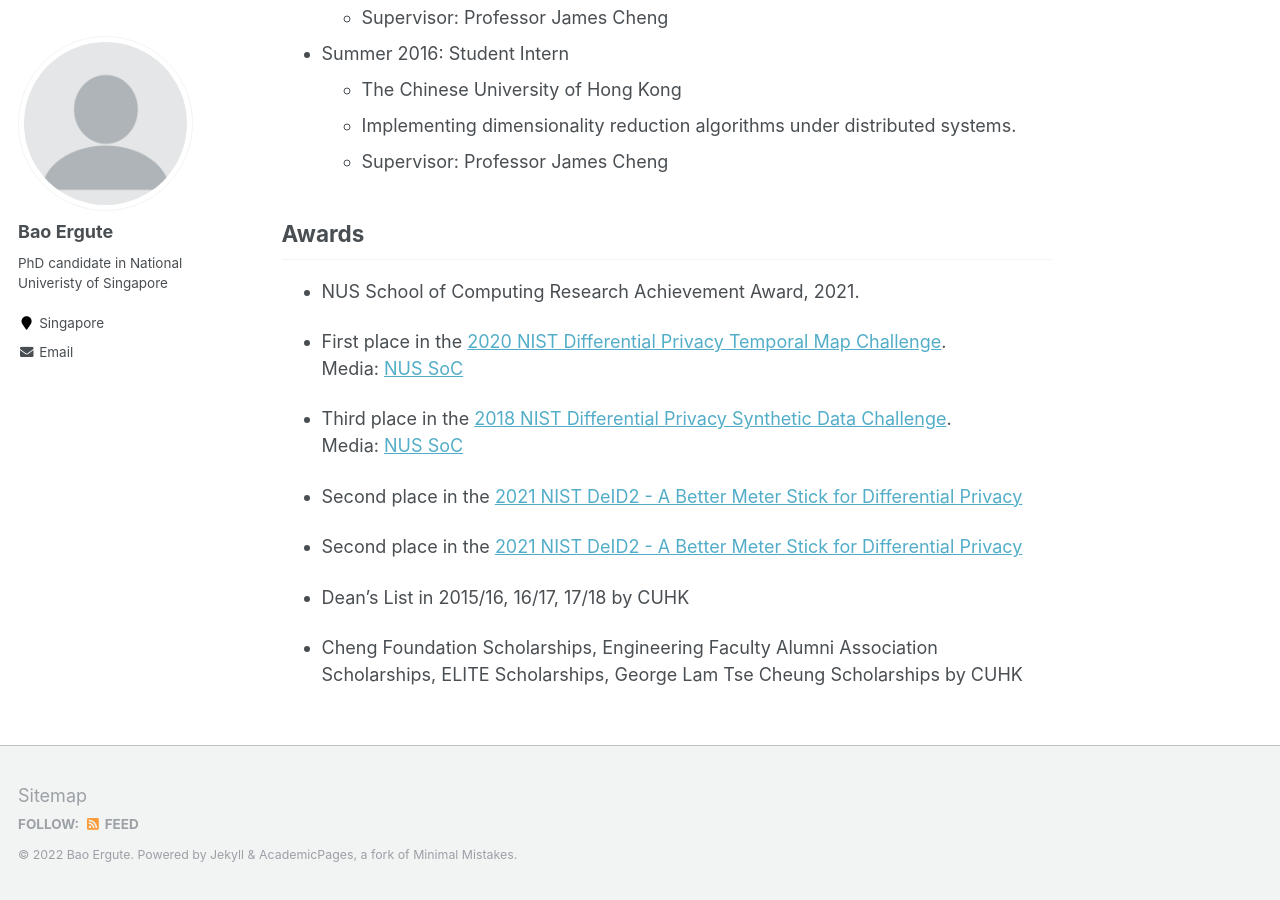
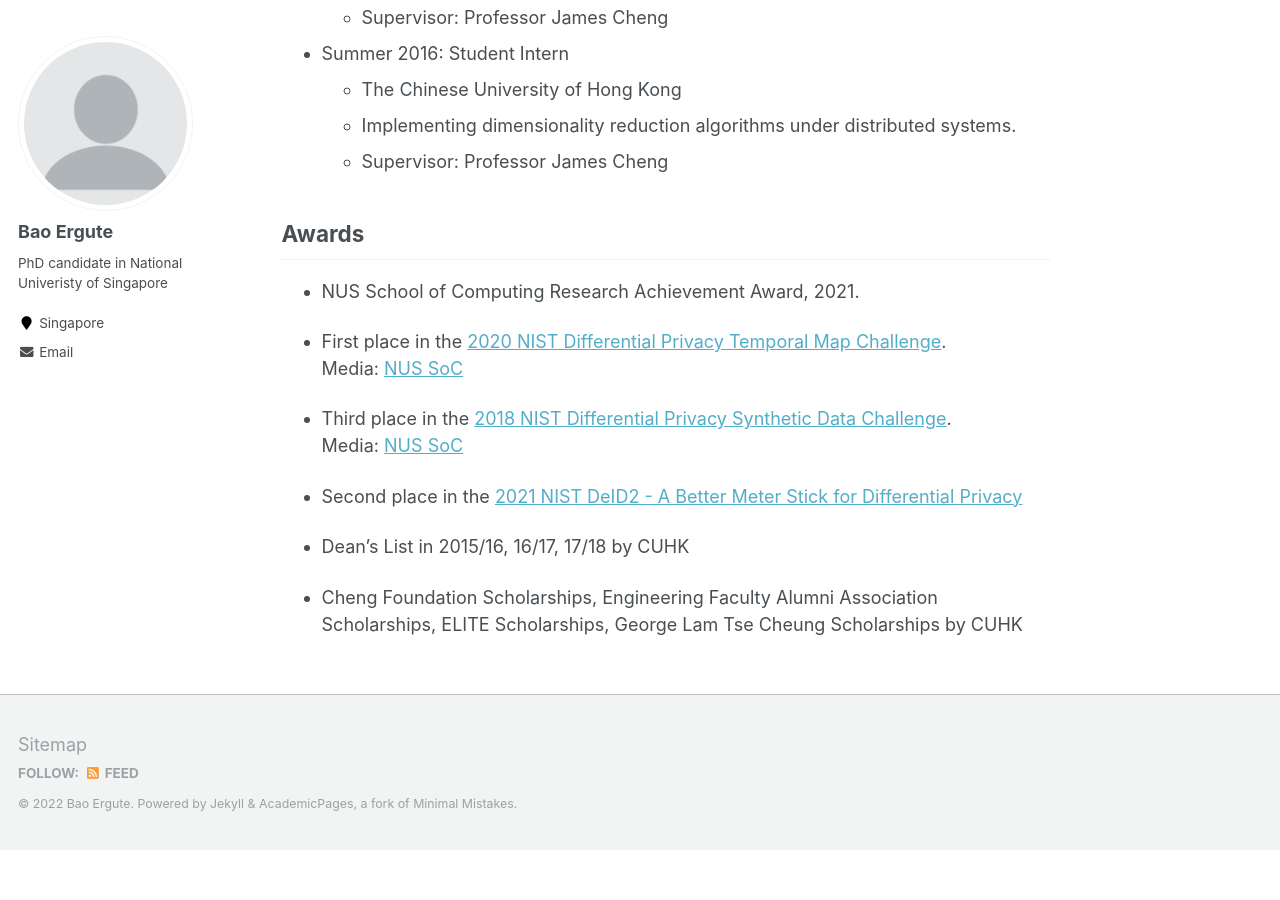
Before and after one commit to paulgute/paulgute.github.io, a Jekyll site: the page built from _pages/about.md, in a window 1280 px wide and 900 px high, scrolled down 963 px. Built offline with Jekyll 4.4.1, drawn with Linux system fonts in a browser that asks for light colours; after the commit the page ends 1813 px from its top, so only the background shows below that.

Commit message:
Update about.md

```diff
--- a/_pages/about.md
+++ b/_pages/about.md
@@ -61,10 +61,6 @@ Media: [NUS SoC](https://www.comp.nus.edu.sg/news/archives/y2019/2019-nist-diffe
 
 - Second place in the [2021 NIST DeID2 - A Better Meter Stick for Differential Privacy](https://www.herox.com/bettermeterstick/updates)
 
-
-
-- Second place in the [2021 NIST DeID2 - A Better Meter Stick for Differential Privacy](https://www.herox.com/bettermeterstick/updates)
-
 - Dean's List in 2015/16, 16/17, 17/18 by CUHK
 
 - Cheng Foundation Scholarships, Engineering Faculty Alumni Association Scholarships, ELITE Scholarships, George Lam Tse Cheung Scholarships by CUHK
```
